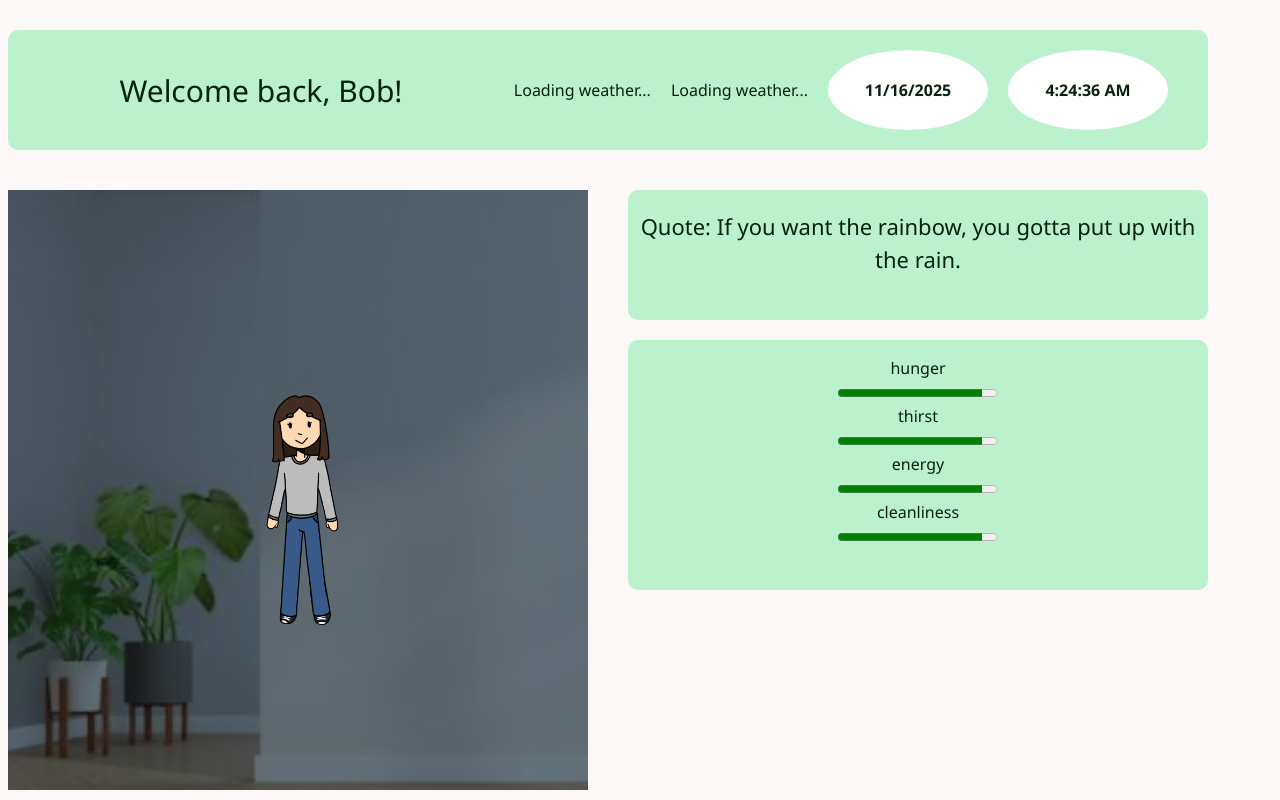
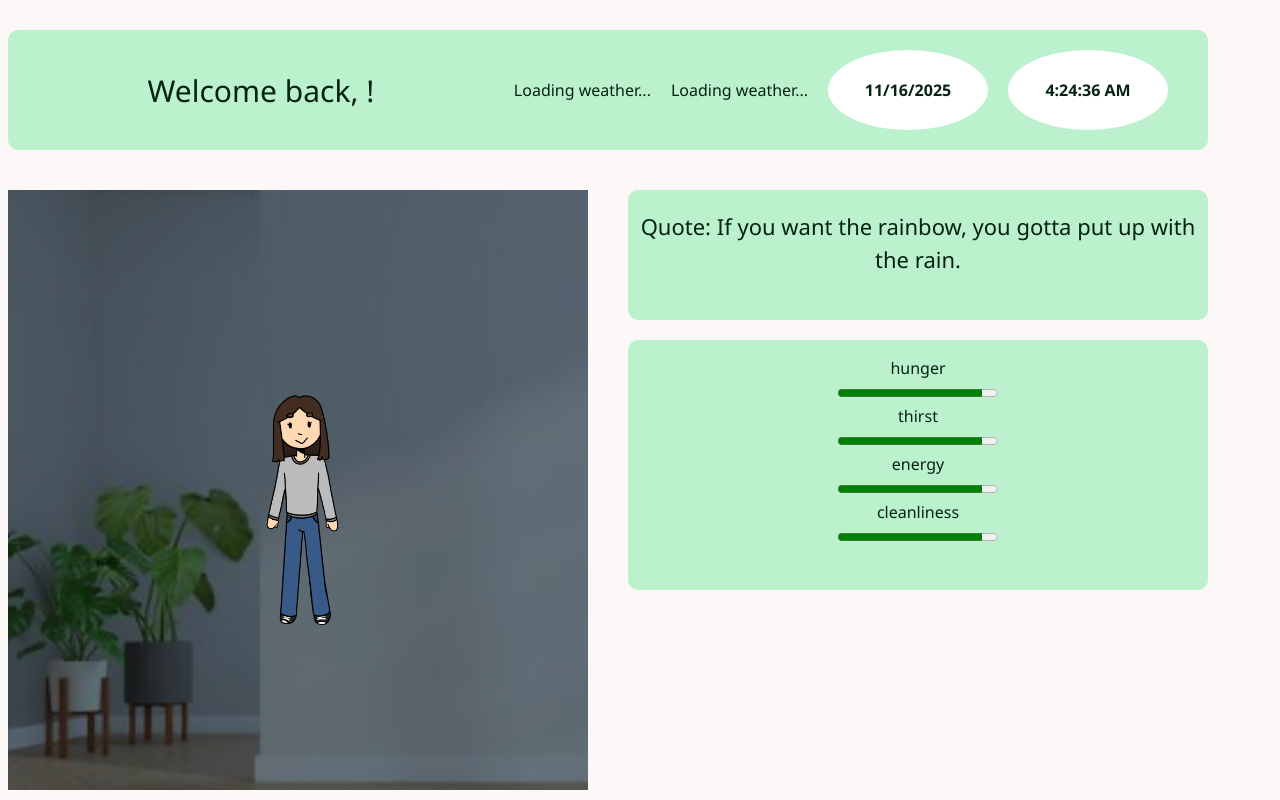
Before and after one commit to iSqlqmi/mini_me, a React (Vite) app: page /dashboard in a window 1280 px wide. Shown: the top 800 px of the page. Built offline with nearby package versions, Linux system fonts and the light colour scheme; no server answers.

Commit message:
Fix name display

```diff
--- a/src/App.jsx
+++ b/src/App.jsx
@@ -13,7 +13,7 @@
         <BrowserRouter>
             <Routes>
                 <Route index element={<Home />} /> {/* Landing page */}
-                <Route path="/dashboard" element={<Dashboard name="Bob" />}/>
+                <Route path="/dashboard" element={<Dashboard />}/>
                 <Route path="*" element={<NotFound />}/>
             </Routes>
         </BrowserRouter>
--- a/src/pages/Dashboard.jsx
+++ b/src/pages/Dashboard.jsx
@@ -189,7 +189,7 @@
                     onClose={() => { setShowAlert(false) }}
                 />}
                 <div className="name" style={{ fontSize: "30px" }}>
-                    Welcome back, {user.name}!
+                    Welcome back, {name}!
                 </div>
 
                 <div className="datetime-wrapper">
--- a/src/pages/Home.jsx
+++ b/src/pages/Home.jsx
@@ -66,7 +66,7 @@
 
     return (
         <div style={{ marginTop: "20px" }}>
-            <textarea
+            <input
                 value={input}
                 onChange={handleChange}
                 placeholder="Write your name!"
```
